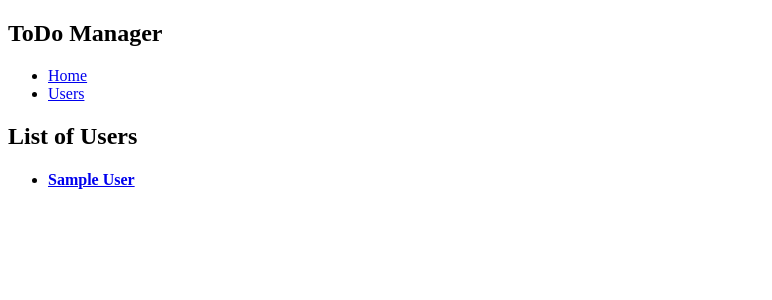
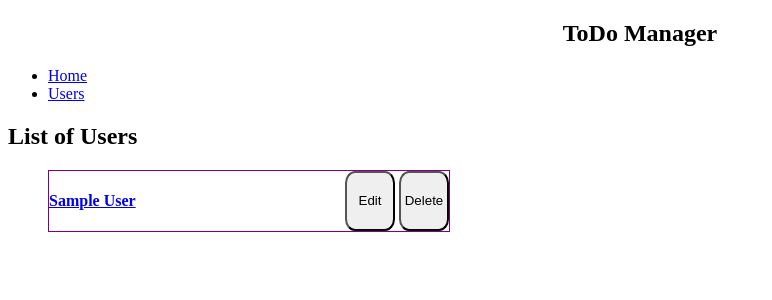
Before and after one commit to guymandev/todo-manager, a Node server app: template views/users/user-index.ejs in a window 1280 px wide. Shown: the top 300 px of the page, without its empty margins (0-772 px from the left). Run offline with Node 20, Linux system fonts and the light colour scheme; the template is opened without the code that fills it: values that come from a table or form of the project are taken from there, others are empty; the visitor is signed in with stand-in values (Sample User, id 1); some libraries are stand-ins or nearby versions.

Commit message:
Added some basic styling for user-index page. Created and successfully tested User Show Route in POSTMan.

```diff
--- /dev/null
+++ b/public/styles/main.css
@@ -0,0 +1,5 @@
+header {
+
+    text-align: center;
+
+}
--- a/public/styles/user-index.css
+++ b/public/styles/user-index.css
@@ -0,0 +1,19 @@
+.user-index-item {
+
+    display: flex;
+    justify-content: space-between;
+    margin: 0;
+    border: 1px solid purple;
+    max-width: 400px;
+
+}
+
+.user-action-buttons {
+
+    height: 100%;
+    width: 50px;
+    border-radius: 20%;
+    text-align: center;
+    padding: 0;
+
+}
--- a/views/users/user-index.ejs
+++ b/views/users/user-index.ejs
@@ -16,10 +16,14 @@
         <section class="listings">
             <ul>
                 <% for (let user of users) { %>
-                <li>
-
+                <li class="user-index-item">
+                    <div>
                     <a href="/users/<%= user._id %>"><h4><%= user.name %></h4></a>
-
+                    </div>
+                    <div>
+                        <button class="user-action-buttons">Edit</button>
+                        <button class="user-action-buttons">Delete</button>
+                    </div>
                 </li>
                 <% } %>
             </ul>
```
Also changed, not shown: controllers/users.js (+14 -0 lines), views/users/user-details.ejs (added, +15 -0 lines), public/styles/user-details.css (added), views/users/user-detail.ejs (deleted).
